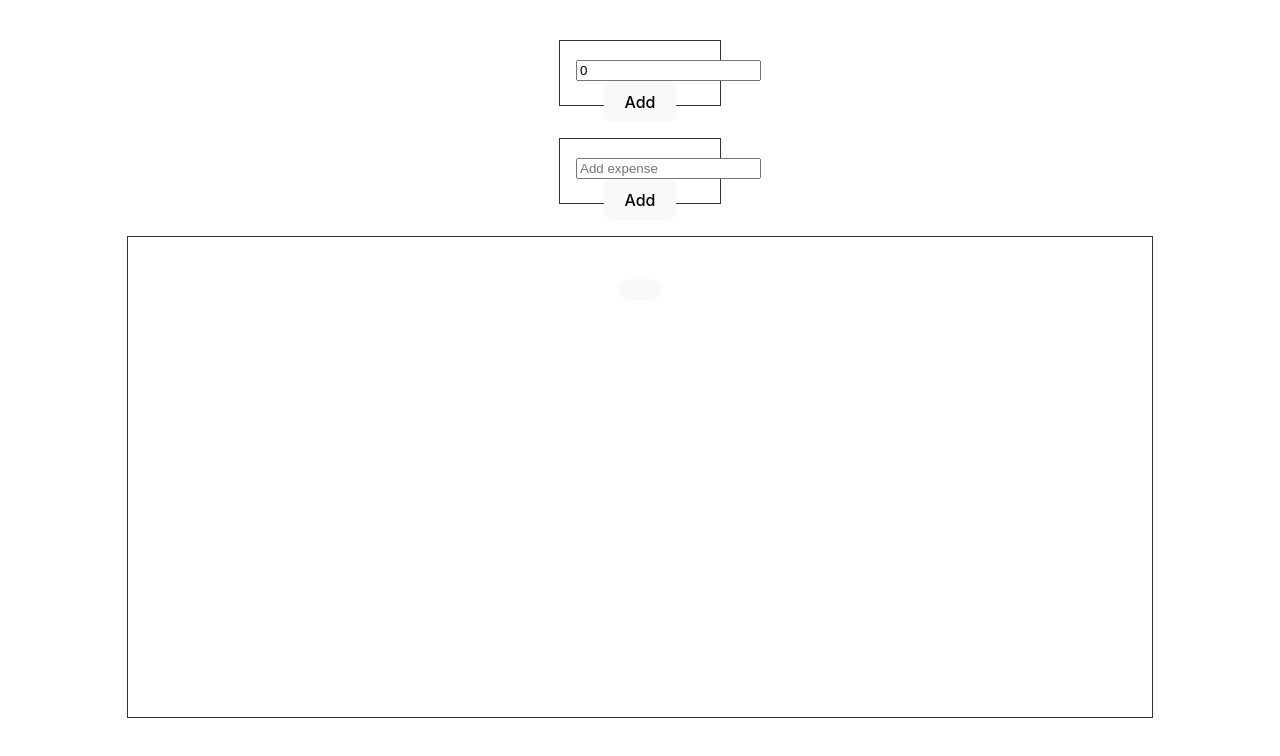
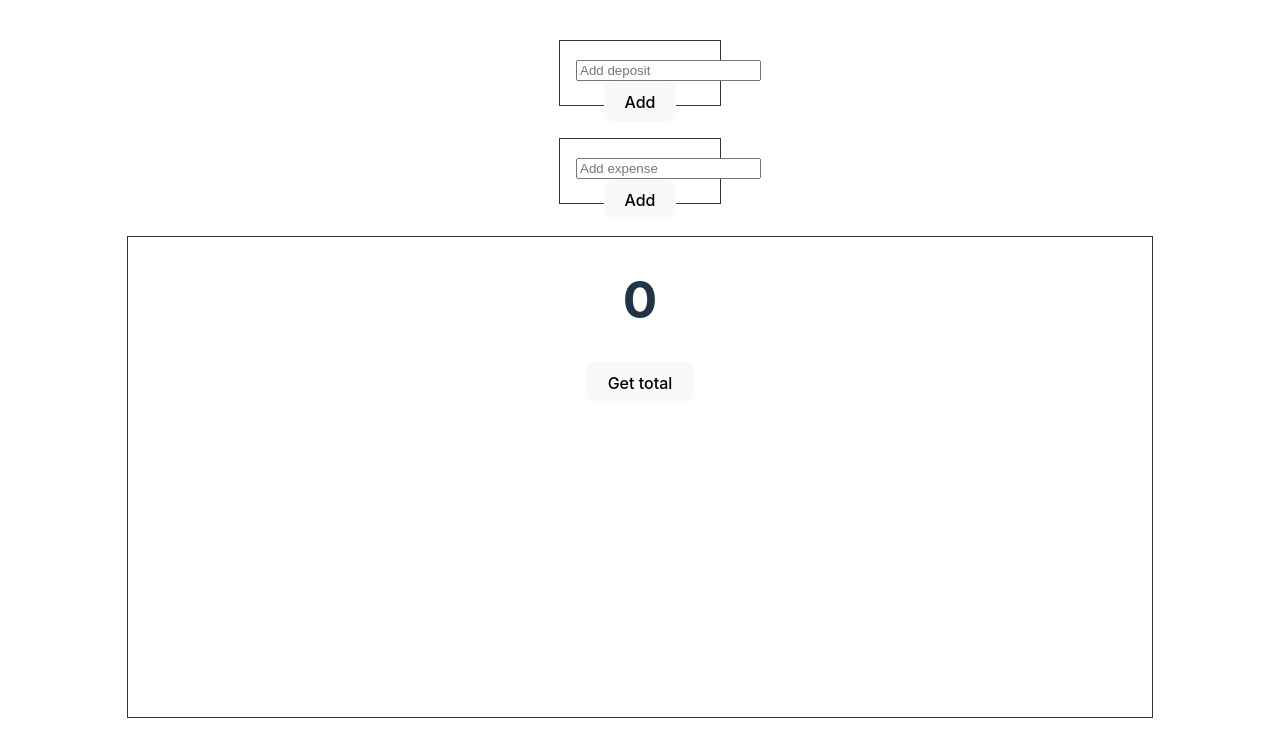
Before and after one commit to Jake-Zaruba/weekly-challenge-1, a React (Vite) app: page / in a window 1280 px wide. Shown: the top 756 px of the page. Built offline with nearby package versions, Linux system fonts and the light colour scheme.

Commit message:
Added deposit and total balance functionality

```diff
--- a/src/App.jsx
+++ b/src/App.jsx
@@ -4,9 +4,10 @@ import NewExpense from "./components/NewExpense";
 import Balance from "./components/Balance";
 
 function App() {
-  const [deposit, setDeposit] = useState(0);
+  const [deposit, setDeposit] = useState("");
   const [deposits, setDeposits] = useState([]);
-  const [expense, setExpense] = useState(0);
+  const [expense, setExpense] = useState("");
+  const [total, setTotal] = useState(0);
 
   function calculateTotal() {
     setDeposits((prev) => [...prev, deposit]);
@@ -15,9 +16,10 @@ function App() {
   }
 
   function getTotal() {
-    deposits.reduce((a, b) => {
-      return a + b;
+    const sum = deposits.reduce((a, b) => {
+      return a + parseInt(b);
     }, 0);
+    setTotal(sum);
   }
 
   return (
@@ -28,7 +30,7 @@ function App() {
         setDeposit={setDeposit}
       />
       <NewExpense />
-      <Balance getTotal={getTotal} />
+      <Balance getTotal={getTotal} total={total} />
     </div>
   );
 }
--- a/src/components/Balance.jsx
+++ b/src/components/Balance.jsx
@@ -1,10 +1,10 @@
 import React from "react";
 
-export default function Balance({ getTotal, total }) {
+export default function Balance({ getTotal, setTotal, total }) {
   return (
     <div className="balance-container">
       <h1>{total}</h1>
-      <button onClick={() => getTotal()}></button>
+      <button onClick={() => getTotal()}>Get total</button>
     </div>
   );
 }
```
